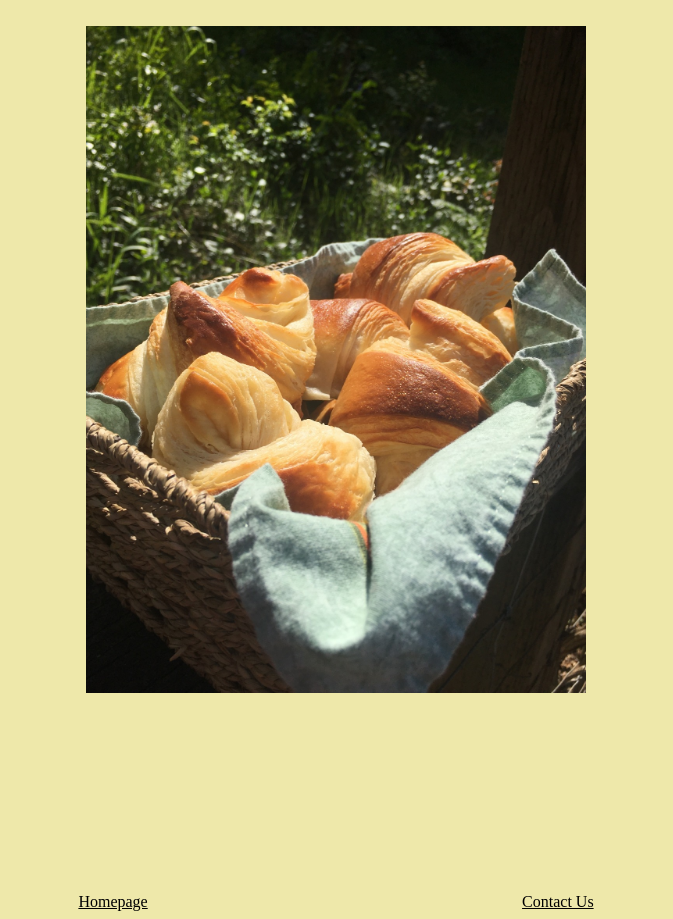
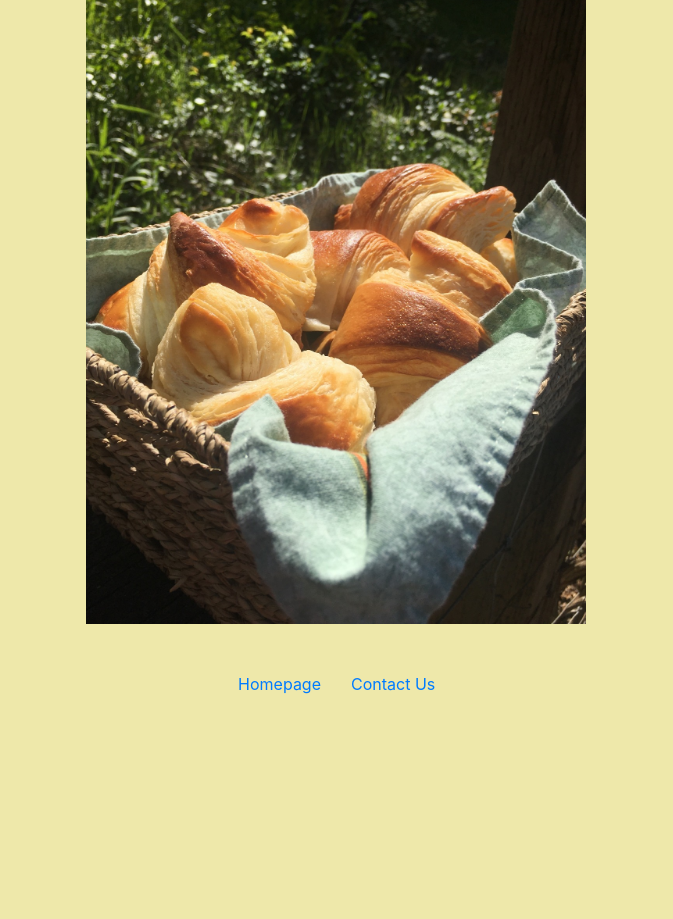
Before and after one commit to catsbe1/Croissant, a plain HTML site: page photo.html in a window 1280 px wide. Shown: the part 123-1042 px from the top of the page, without its empty margins (304-977 px from the left). After the commit the page ends 867 px from the top, so only its background shows below. Drawn offline with nearby package versions, Linux system fonts and the light colour scheme.

Commit message:
updated SEO

```diff
--- a/photo.html
+++ b/photo.html
@@ -5,14 +5,31 @@
     <meta http-equiv="X-UA-Compatible" content="IE=edge" />
     <meta name="viewport" content="width=device-width, initial-scale=1.0" />
     <link rel="stylesheet" href="/style/style.css" />
-    <title>Croissant Photos</title>
+    <link
+      rel="stylesheet"
+      href="https://cdn.jsdelivr.net/npm/bootstrap@4.6.1/dist/css/bootstrap.min.css"
+      integrity="sha384-zCbKRCUGaJDkqS1kPbPd7TveP5iyJE0EjAuZQTgFLD2ylzuqKfdKlfG/eSrtxUkn"
+      crossorigin="anonymous"
+    />
+    <title>See our Product - Photos - croissant.com</title>
   </head>
   <body>
-    <h1>See our gorgeous pastry</h1>
-    <img src="/images/croissant.jpg" alt="croissant" width="500px" />
-    <div class="links">
-      <a href="/">Homepage</a>
-      <a href="/contact.html">Contact Us</a>
+    <h1 class="my-3">See our gorgeous pastry</h1>
+    <img
+      src="/images/croissant.jpg"
+      alt="croissant"
+      width="500px"
+      class="img-fluid"
+    />
+    <div class="container my-5">
+      <div class="row">
+        <div class="col-6 text-right">
+          <a href="/">Homepage</a>
+        </div>
+        <div class="col-6 text-left">
+          <a href="/contact.html">Contact Us</a>
+        </div>
+      </div>
     </div>
   </body>
 </html>
--- a/style/style.css
+++ b/style/style.css
@@ -1,5 +1,5 @@
 body {
-  background-color: palegoldenrod;
+  background-color: palegoldenrod !important;
 }
 
 h1 {
@@ -20,11 +20,3 @@ img {
   display: block;
   margin: 0 auto;
 }
-a {
-  color: black;
-}
-.links {
-  display: flex;
-  justify-content: space-evenly;
-  margin-top: 200px;
-}
```
Also changed, not shown: contact.html (+20 -6 lines), index.html (+11 -3 lines).
